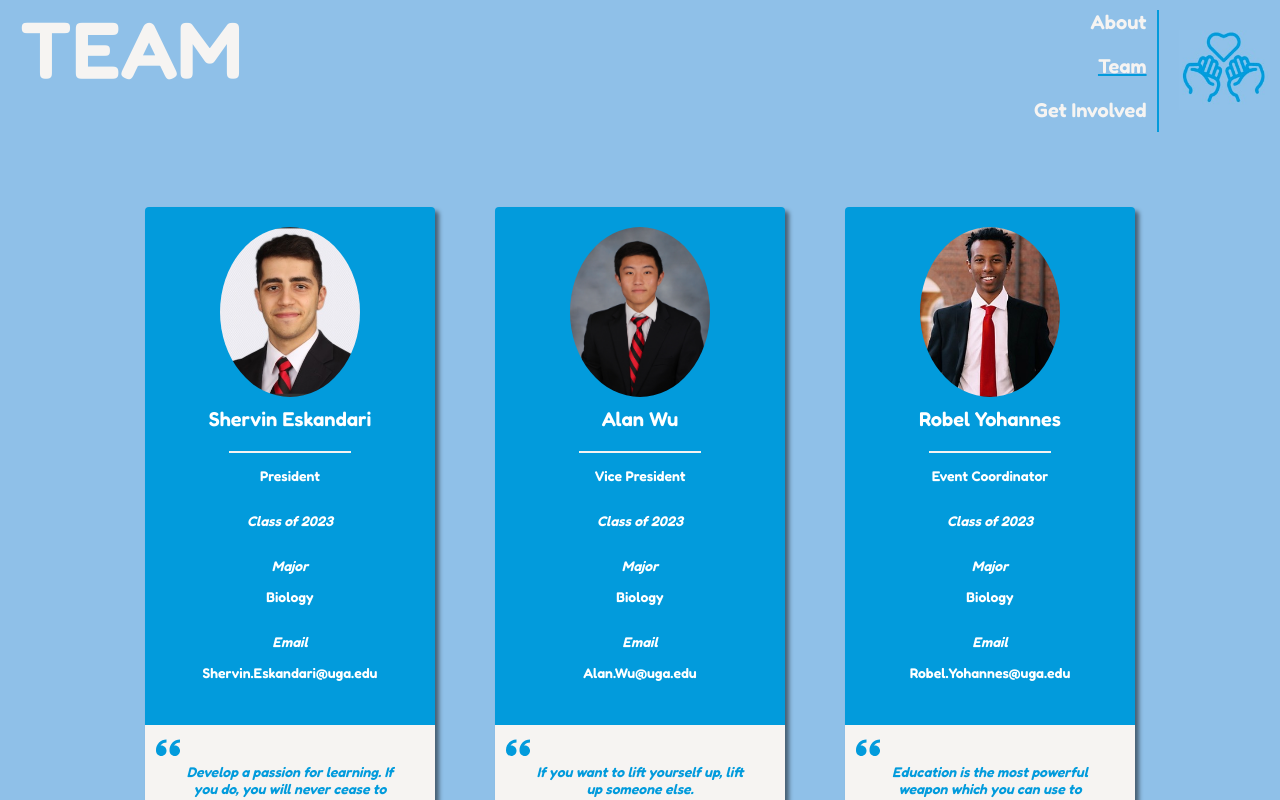
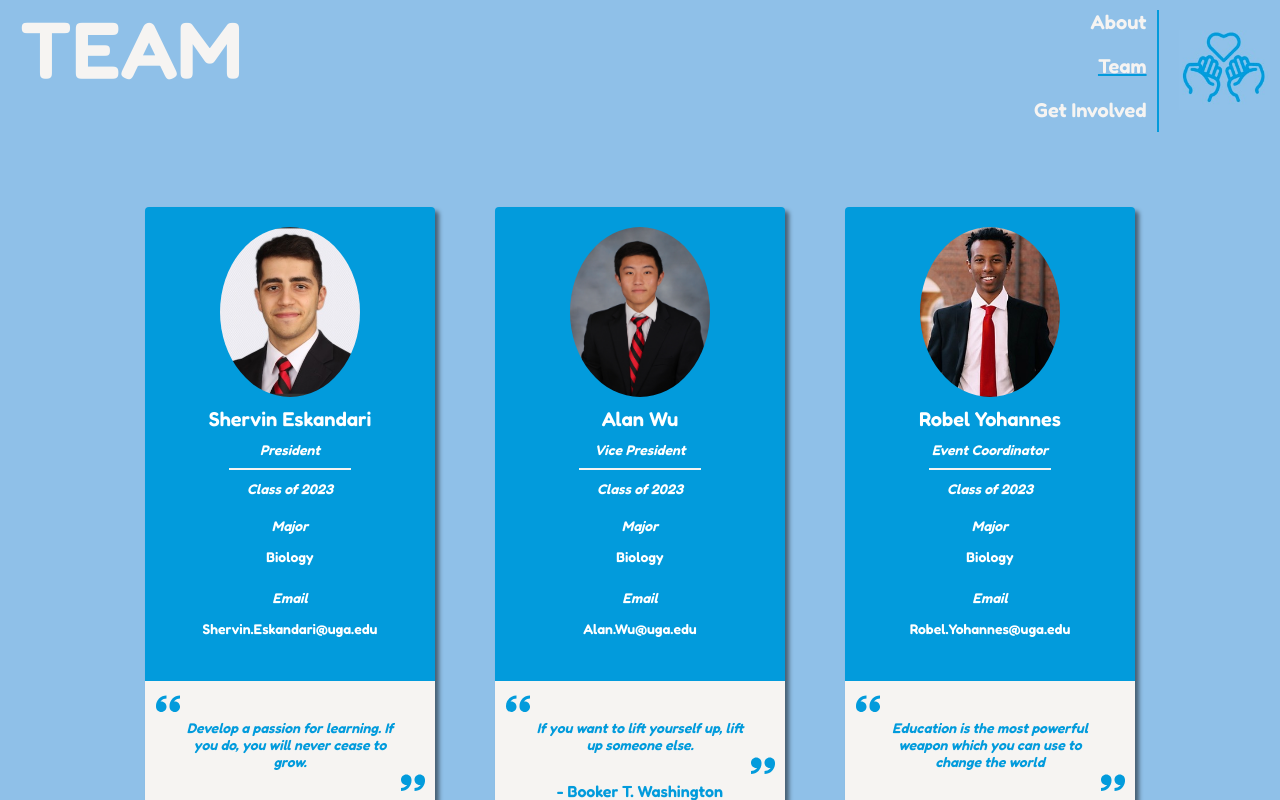
Before and after one commit to athenshelpinghand/Website, a React (Create React App) app: page /team in a window 1280 px wide. Shown: the top 800 px of the page. Built offline with nearby package versions, Linux system fonts and the light colour scheme.

Commit message:
some changes

```diff
--- a/src/components/TeamCard.js
+++ b/src/components/TeamCard.js
@@ -15,10 +15,11 @@ const TeamCard = (props) => {
       </div>
 
       <div className="teamCardName">{props.name}</div>
+      <p className="role">{props.role}</p>
       <div className='lineCards'/>
         <div className="teamCardDetails">
         <div className="">
-            <p className="">{props.role}</p>
+
           </div>
           <div className="">
             <p className="teamCardDetailLabel">Class of {props.class}</p>
--- a/src/components/styles/components.css
+++ b/src/components/styles/components.css
@@ -152,6 +152,12 @@ border: 1.5px solid #029bdc;
     margin-bottom: 5px;
   }
 
+  .role {
+    font-style: italic;
+    margin:0;
+    font-size: 14px;
+  }
+
 
 
 .teamCardPanels {
@@ -176,6 +182,7 @@ border: 1.5px solid #029bdc;
 
 .teamCardDetailLabel {
   font-style: italic;
+  margin:10px;
 }
 
 .teamCardQuoteContainer {
```
